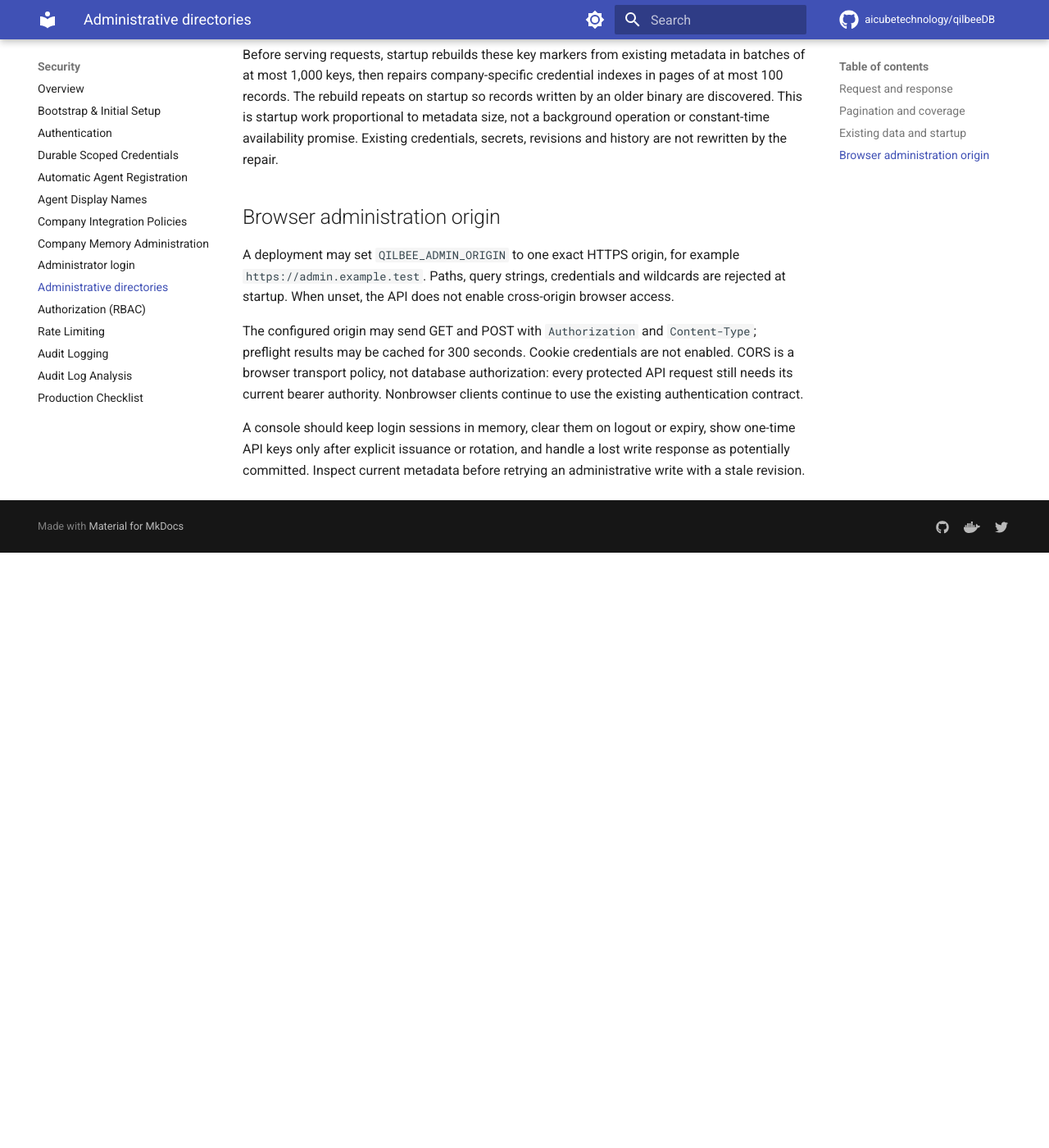
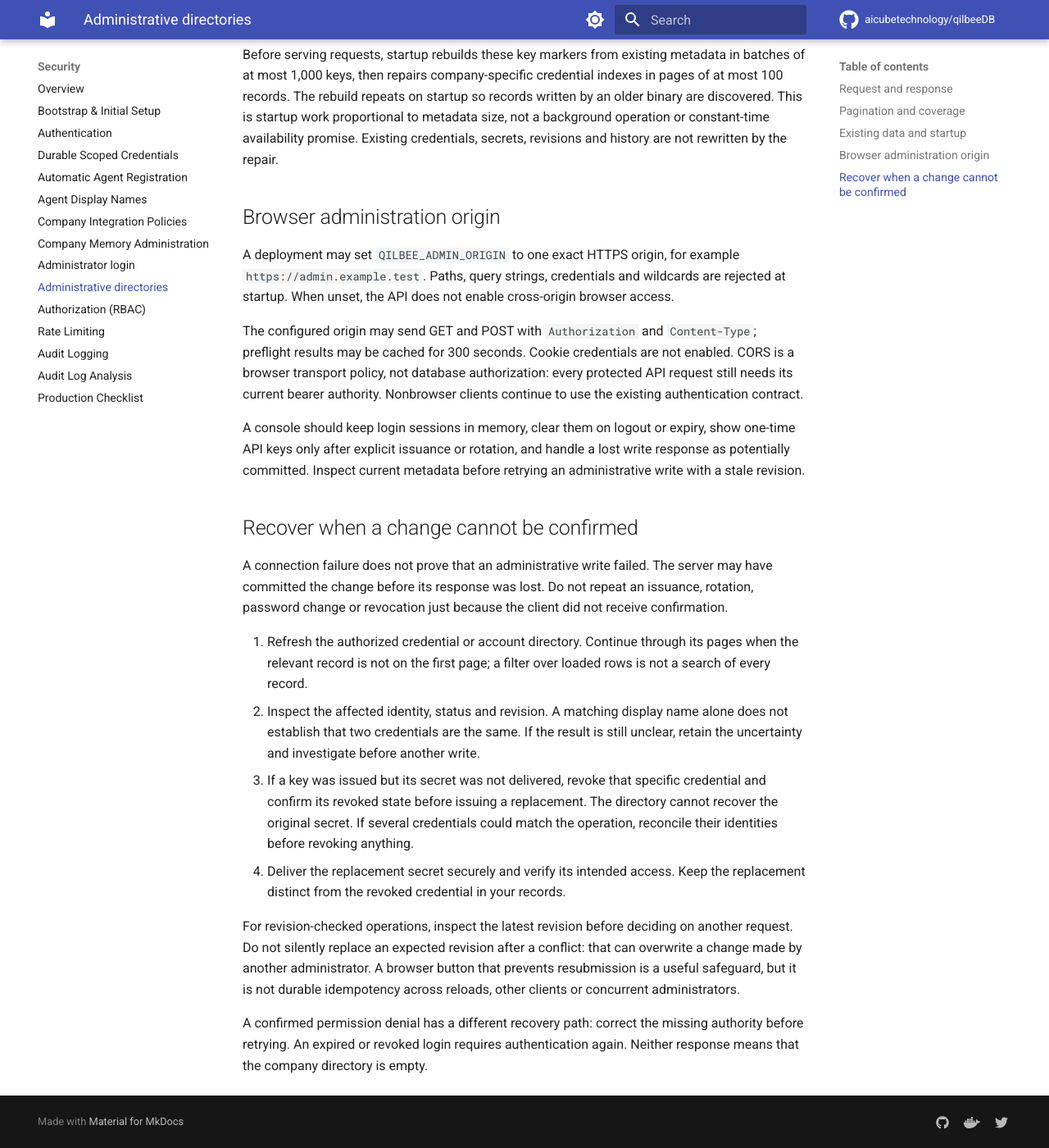
Before and after one commit to aicubetechnology/qilbeeDB, an MkDocs documentation site: the page built from docs/security/administration-directory.md, in a window 1280 px wide and 1400 px high, scrolled down 1912 px. Shown: the whole window at 82% size. Built offline with MkDocs 1.6.1 and Material for MkDocs 9.7.7, drawn with Linux system fonts in a browser that asks for light colours; comment, search, counter and statistics services are not loaded; before the commit the page ends 2586 px from its top, so only the background shows below that.

Commit message:
docs: explain recovery from unconfirmed administrative writes

```diff
--- a/docs/security/administration-directory.md
+++ b/docs/security/administration-directory.md
@@ -93,3 +93,33 @@ A console should keep login sessions in memory, clear them on logout or expiry,
 show one-time API keys only after explicit issuance or rotation, and handle a lost
 write response as potentially committed. Inspect current metadata before retrying
 an administrative write with a stale revision.
+
+## Recover when a change cannot be confirmed
+
+A connection failure does not prove that an administrative write failed. The
+server may have committed the change before its response was lost. Do not repeat
+an issuance, rotation, password change or revocation just because the client did
+not receive confirmation.
+
+1. Refresh the authorized credential or account directory. Continue through its
+   pages when the relevant record is not on the first page; a filter over loaded
+   rows is not a search of every record.
+2. Inspect the affected identity, status and revision. A matching display name
+   alone does not establish that two credentials are the same. If the result is
+   still unclear, retain the uncertainty and investigate before another write.
+3. If a key was issued but its secret was not delivered, revoke that specific
+   credential and confirm its revoked state before issuing a replacement. The
+   directory cannot recover the original secret. If several credentials could
+   match the operation, reconcile their identities before revoking anything.
+4. Deliver the replacement secret securely and verify its intended access. Keep
+   the replacement distinct from the revoked credential in your records.
+
+For revision-checked operations, inspect the latest revision before deciding on
+another request. Do not silently replace an expected revision after a conflict:
+that can overwrite a change made by another administrator. A browser button that
+prevents resubmission is a useful safeguard, but it is not durable idempotency
+across reloads, other clients or concurrent administrators.
+
+A confirmed permission denial has a different recovery path: correct the missing
+authority before retrying. An expired or revoked login requires authentication
+again. Neither response means that the company directory is empty.
--- a/docs/user-docs.json
+++ b/docs/user-docs.json
@@ -201,7 +201,7 @@
       "source": "docs/security/administration-directory.md",
       "file": "administration-directory.md",
       "title": "Administrative directories",
-      "description": "Enumerate authorized companies, credentials and human accounts with bounded pages and explicit browser-origin configuration.",
+      "description": "Discover authorized administrative records and recover safely from unconfirmed changes.",
       "order": 39
     },
     {
```
